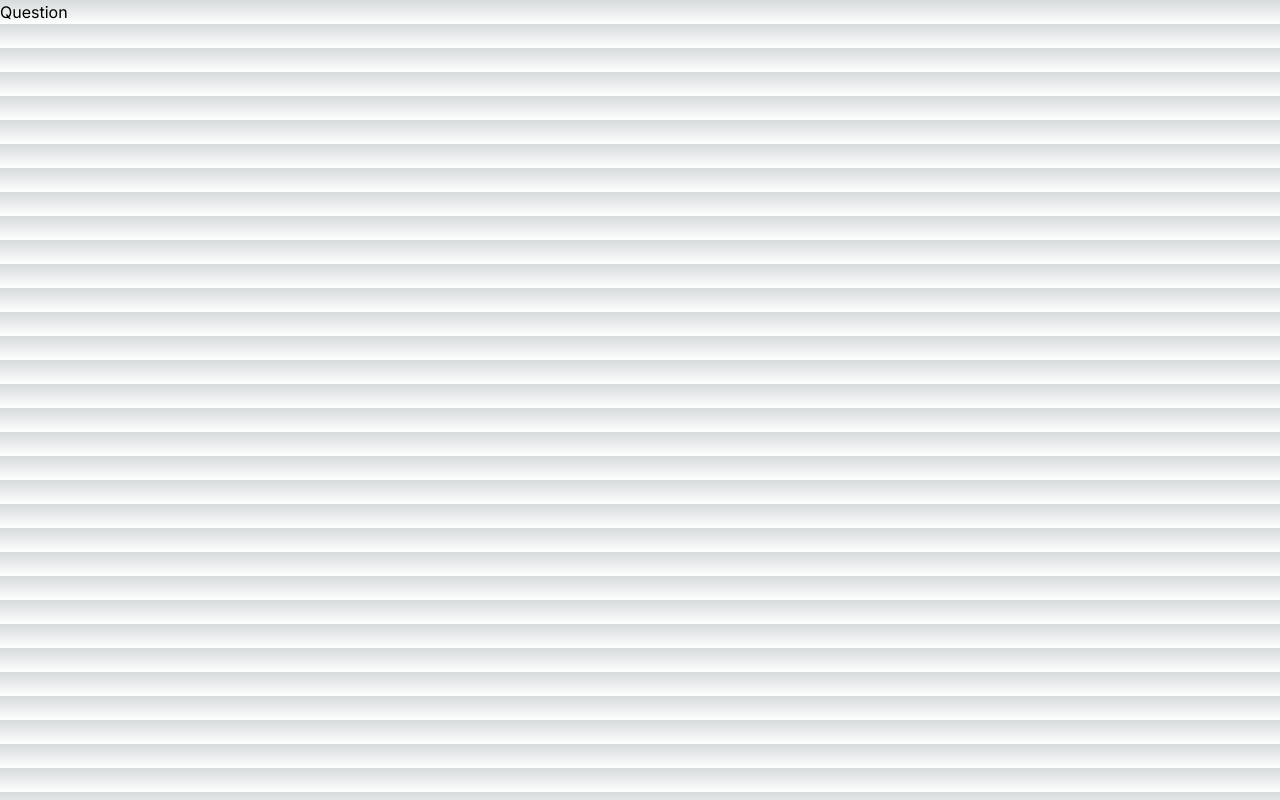
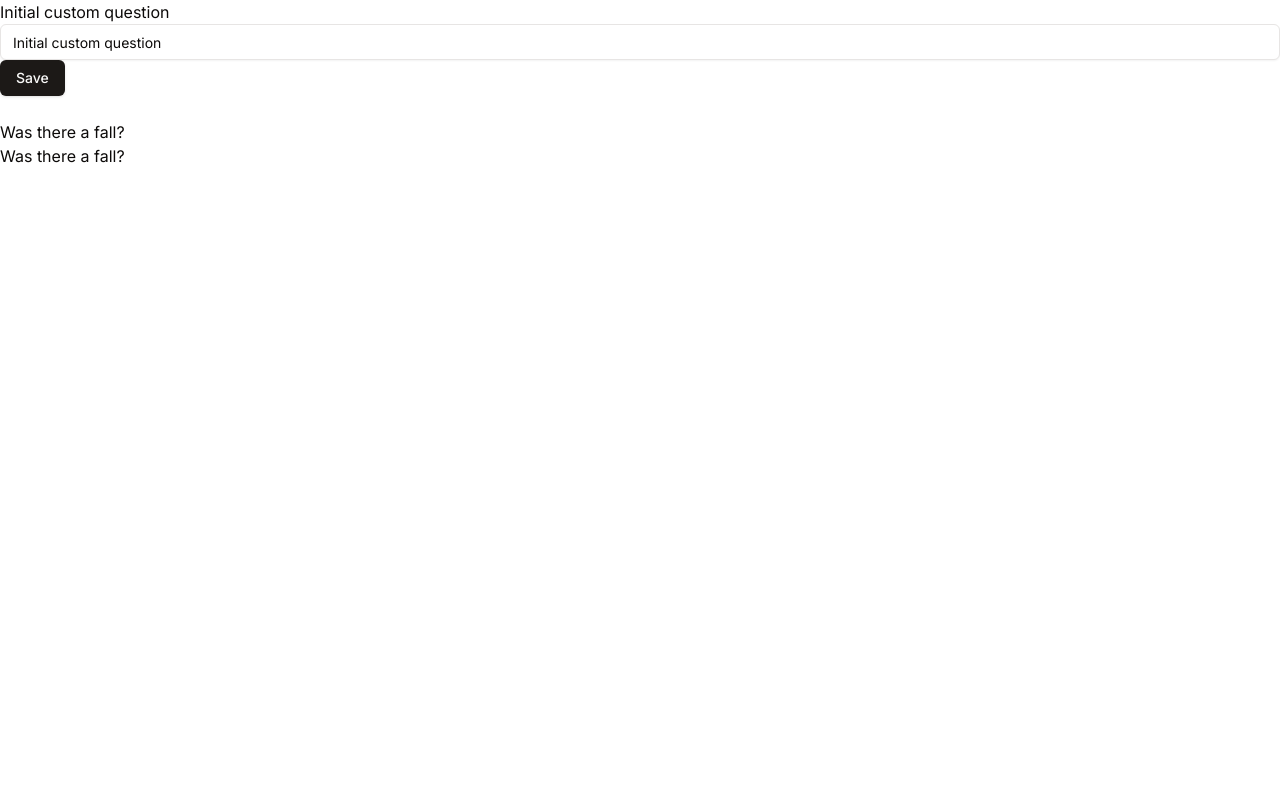
Before and after one commit to efiliba/wizard_maker, a Next.js app: page / in a window 1280 px wide. Built offline with nearby package versions, Linux system fonts and the light colour scheme.

Commit message:
Add and configure shadcn

```diff
--- a/app/globals.css
+++ b/app/globals.css
@@ -2,26 +2,77 @@
 @tailwind components;
 @tailwind utilities;
 
+@layer base {
   :root {
-  --foreground-rgb: 0, 0, 0;
-  --background-start-rgb: 214, 219, 220;
-  --background-end-rgb: 255, 255, 255;
+    --background: 0 0% 100%;
+    --foreground: 20 14.3% 4.1%;
+
+    --muted: 60 4.8% 95.9%;
+    --muted-foreground: 25 5.3% 44.7%;
+
+    --popover: 0 0% 100%;
+    --popover-foreground: 20 14.3% 4.1%;
+
+    --card: 0 0% 100%;
+    --card-foreground: 20 14.3% 4.1%;
+
+    --border: 20 5.9% 90%;
+    --input: 20 5.9% 90%;
+
+    --primary: 24 9.8% 10%;
+    --primary-foreground: 60 9.1% 97.8%;
+
+    --secondary: 60 4.8% 95.9%;
+    --secondary-foreground: 24 9.8% 10%;
+
+    --accent: 60 4.8% 95.9%;
+    --accent-foreground: 24 9.8% 10%;
+
+    --destructive: 0 84.2% 60.2%;
+    --destructive-foreground: 60 9.1% 97.8%;
+
+    --ring: 24 5.4% 63.9%;
+
+    --radius: 0.5rem;
   }
 
   @media (prefers-color-scheme: dark) {
     :root {
-    --foreground-rgb: 255, 255, 255;
-    --background-start-rgb: 0, 0, 0;
-    --background-end-rgb: 0, 0, 0;
+      --background: 20 14.3% 4.1%;
+      --foreground: 60 9.1% 97.8%;
+
+      --muted: 12 6.5% 15.1%;
+      --muted-foreground: 24 5.4% 63.9%;
+
+      --popover: 20 14.3% 4.1%;
+      --popover-foreground: 60 9.1% 97.8%;
+
+      --card: 20 14.3% 4.1%;
+      --card-foreground: 60 9.1% 97.8%;
+
+      --border: 12 6.5% 15.1%;
+      --input: 12 6.5% 15.1%;
+
+      --primary: 60 9.1% 97.8%;
+      --primary-foreground: 24 9.8% 10%;
+
+      --secondary: 12 6.5% 15.1%;
+      --secondary-foreground: 60 9.1% 97.8%;
+
+      --accent: 12 6.5% 15.1%;
+      --accent-foreground: 60 9.1% 97.8%;
+
+      --destructive: 0 62.8% 30.6%;
+      --destructive-foreground: 0 85.7% 97.3%;
+
+      --ring: 12 6.5% 15.1%;
     }
   }
 
+  * {
+    @apply border-border;
+  }
   body {
-  color: rgb(var(--foreground-rgb));
-  background: linear-gradient(
-      to bottom,
-      transparent,
-      rgb(var(--background-end-rgb))
-    )
-    rgb(var(--background-start-rgb));
+    @apply bg-background text-foreground;
   }
+}
--- a/components/maker/Maker.tsx
+++ b/components/maker/Maker.tsx
@@ -1,6 +1,27 @@
+import { revalidatePath } from 'next/cache';
+
 import { Question } from '@/components';
 
-export const Maker = () =>
-  <div className="">
-    <Question />
-  </div>;
+const serverState = {
+  question: 'Initial custom question',
+};
+
+export const Maker = () => {
+  const handleSaveQuestion = async (question: string) => {
+    "use server";
+
+    await new Promise(resolve => setTimeout(resolve, 500));
+
+    serverState.question = question;
+
+    revalidatePath('/');
+  };
+
+  return (
+    <div className="">
+      <Question editMode question={serverState.question} onSave={handleSaveQuestion} />
+      <br />
+      <Question question="Was there a fall?" />
+    </div>
+  );
+};
--- /dev/null
+++ b/components/question/EditQuestion.tsx
@@ -0,0 +1,35 @@
+"use client";
+
+import { ChangeEvent, useState, useTransition } from 'react';
+import { ReloadIcon } from '@radix-ui/react-icons';
+import { Input, Button } from '@/components/ui';
+
+type Props = {
+  initialQuestion?: string,
+  onSaveQuestion: (question: string) => Promise<void>,
+};
+
+export const EditQuestion = ({ initialQuestion = '', onSaveQuestion }: Props) => {
+  const [question, setQuestion] = useState(initialQuestion);
+
+  const [pending, startTransition] = useTransition();
+
+  const handleUpdateQuestion = (input: ChangeEvent<HTMLInputElement>) => setQuestion(input.target.value);
+
+  const handleSaveQuestion = () => startTransition(() => onSaveQuestion(question));
+
+  return (
+    <div>
+      <Input type="text" placeholder="Enter question" value={question} onChange={handleUpdateQuestion} />
+      <Button disabled={pending} onClick={handleSaveQuestion}>
+        {pending
+          ? <>
+              <ReloadIcon className="mr-2 h-4 w-4 animate-spin" />
+              Saving
+            </>
+          : <>Save</>
+        }
+      </Button>
+    </div>
+  );
+};
--- a/components/question/Question.tsx
+++ b/components/question/Question.tsx
@@ -1,4 +1,24 @@
-export const Question = () =>
-  <div className="">
-    Question
-  </div>;
+import { EditQuestion } from './EditQuestion';
+
+type Props = {
+  editMode?: false,
+  question: string,
+  onSave?: (question: string) => Promise<void>,
+} | {
+  editMode: true,
+  question?: string,
+  onSave: (question: string) => Promise<void>,
+};
+
+export const Question = ({ editMode = false, question, onSave = () => Promise.resolve() }: Props) => {
+  return (
+    <div className="">
+      {question}
+      <br />
+      {editMode
+        ? <EditQuestion initialQuestion={question} onSaveQuestion={onSave}/>
+        : question
+      }
+    </div>
+  );
+};
--- /dev/null
+++ b/components/ui/button.tsx
@@ -0,0 +1,57 @@
+import * as React from "react"
+import { Slot } from "@radix-ui/react-slot"
+import { cva, type VariantProps } from "class-variance-authority"
+
+import { cn } from "@/lib/utils"
+
+const buttonVariants = cva(
+  "inline-flex items-center justify-center rounded-md text-sm font-medium transition-colors focus-visible:outline-none focus-visible:ring-1 focus-visible:ring-ring disabled:pointer-events-none disabled:opacity-50",
+  {
+    variants: {
+      variant: {
+        default:
+          "bg-primary text-primary-foreground shadow hover:bg-primary/90",
+        destructive:
+          "bg-destructive text-destructive-foreground shadow-sm hover:bg-destructive/90",
+        outline:
+          "border border-input bg-background shadow-sm hover:bg-accent hover:text-accent-foreground",
+        secondary:
+          "bg-secondary text-secondary-foreground shadow-sm hover:bg-secondary/80",
+        ghost: "hover:bg-accent hover:text-accent-foreground",
+        link: "text-primary underline-offset-4 hover:underline",
+      },
+      size: {
+        default: "h-9 px-4 py-2",
+        sm: "h-8 rounded-md px-3 text-xs",
+        lg: "h-10 rounded-md px-8",
+        icon: "h-9 w-9",
+      },
+    },
+    defaultVariants: {
+      variant: "default",
+      size: "default",
+    },
+  }
+)
+
+export interface ButtonProps
+  extends React.ButtonHTMLAttributes<HTMLButtonElement>,
+    VariantProps<typeof buttonVariants> {
+  asChild?: boolean
+}
+
+const Button = React.forwardRef<HTMLButtonElement, ButtonProps>(
+  ({ className, variant, size, asChild = false, ...props }, ref) => {
+    const Comp = asChild ? Slot : "button"
+    return (
+      <Comp
+        className={cn(buttonVariants({ variant, size, className }))}
+        ref={ref}
+        {...props}
+      />
+    )
+  }
+)
+Button.displayName = "Button"
+
+export { Button, buttonVariants }
--- /dev/null
+++ b/components/ui/index.ts
@@ -0,0 +1,2 @@
+export * from './button';
+export * from './input';
--- /dev/null
+++ b/components/ui/input.tsx
@@ -0,0 +1,25 @@
+import * as React from "react"
+
+import { cn } from "@/lib/utils"
+
+export interface InputProps
+  extends React.InputHTMLAttributes<HTMLInputElement> {}
+
+const Input = React.forwardRef<HTMLInputElement, InputProps>(
+  ({ className, type, ...props }, ref) => {
+    return (
+      <input
+        type={type}
+        className={cn(
+          "flex h-9 w-full rounded-md border border-input bg-background px-3 py-1 text-sm shadow-sm transition-colors file:border-0 file:bg-transparent file:text-sm file:font-medium placeholder:text-muted-foreground focus-visible:outline-none focus-visible:ring-1 focus-visible:ring-ring disabled:cursor-not-allowed disabled:opacity-50",
+          className
+        )}
+        ref={ref}
+        {...props}
+      />
+    )
+  }
+)
+Input.displayName = "Input"
+
+export { Input }
--- /dev/null
+++ b/lib/utils.ts
@@ -0,0 +1,6 @@
+import { type ClassValue, clsx } from "clsx"
+import { twMerge } from "tailwind-merge"
+
+export function cn(...inputs: ClassValue[]) {
+  return twMerge(clsx(inputs))
+}
--- a/next.config.js
+++ b/next.config.js
@@ -1,4 +1,8 @@
 /** @type {import('next').NextConfig} */
-const nextConfig = {}
+const nextConfig = {
+  experimental: {
+    serverActions: true,
+  },
+};
 
 module.exports = nextConfig
--- a/package.json
+++ b/package.json
@@ -9,17 +9,23 @@
     "lint": "next lint"
   },
   "dependencies": {
+    "@radix-ui/react-icons": "^1.3.0",
+    "@radix-ui/react-slot": "^1.0.2",
     "@types/node": "20.4.4",
     "@types/react": "18.2.16",
     "@types/react-dom": "18.2.7",
     "autoprefixer": "10.4.14",
+    "class-variance-authority": "^0.7.0",
+    "clsx": "^2.0.0",
     "eslint": "8.45.0",
     "eslint-config-next": "13.4.12",
     "next": "13.4.12",
     "postcss": "8.4.27",
     "react": "18.2.0",
     "react-dom": "18.2.0",
+    "tailwind-merge": "^1.14.0",
     "tailwindcss": "3.3.3",
+    "tailwindcss-animate": "^1.0.6",
     "typescript": "5.1.6"
   }
 }
--- a/tailwind.config.js
+++ b/tailwind.config.js
@@ -1,18 +1,74 @@
 /** @type {import('tailwindcss').Config} */
 module.exports = {
+  darkMode: ['class'],
   content: [
-    './pages/**/*.{js,ts,jsx,tsx,mdx}',
-    './components/**/*.{js,ts,jsx,tsx,mdx}',
-    './app/**/*.{js,ts,jsx,tsx,mdx}',
-  ],
+    './app/**/*.{ts,tsx}',
+    './components/**/*.{ts,tsx}',
+	],
   theme: {
+    container: {
+      center: true,
+      padding: '2rem',
+      screens: {
+        '2xl': '1400px',
+      },
+    },
     extend: {
-      backgroundImage: {
-        'gradient-radial': 'radial-gradient(var(--tw-gradient-stops))',
-        'gradient-conic':
-          'conic-gradient(from 180deg at 50% 50%, var(--tw-gradient-stops))',
+      colors: {
+        border: 'hsl(var(--border))',
+        input: 'hsl(var(--input))',
+        ring: 'hsl(var(--ring))',
+        background: 'hsl(var(--background))',
+        foreground: 'hsl(var(--foreground))',
+        primary: {
+          DEFAULT: 'hsl(var(--primary))',
+          foreground: 'hsl(var(--primary-foreground))',
+        },
+        secondary: {
+          DEFAULT: 'hsl(var(--secondary))',
+          foreground: 'hsl(var(--secondary-foreground))',
+        },
+        destructive: {
+          DEFAULT: 'hsl(var(--destructive))',
+          foreground: 'hsl(var(--destructive-foreground))',
+        },
+        muted: {
+          DEFAULT: 'hsl(var(--muted))',
+          foreground: 'hsl(var(--muted-foreground))',
+        },
+        accent: {
+          DEFAULT: 'hsl(var(--accent))',
+          foreground: 'hsl(var(--accent-foreground))',
+        },
+        popover: {
+          DEFAULT: 'hsl(var(--popover))',
+          foreground: 'hsl(var(--popover-foreground))',
+        },
+        card: {
+          DEFAULT: 'hsl(var(--card))',
+          foreground: 'hsl(var(--card-foreground))',
+        },
+      },
+      borderRadius: {
+        lg: 'var(--radius)',
+        md: 'calc(var(--radius) - 2px)',
+        sm: 'calc(var(--radius) - 4px)',
+      },
+      keyframes: {
+        'accordion-down': {
+          from: { height: 0 },
+          to: { height: 'var(--radix-accordion-content-height)' },
+        },
+        'accordion-up': {
+          from: { height: 'var(--radix-accordion-content-height)' },
+          to: { height: 0 },
+        },
+      },
+      animation: {
+        'accordion-down': 'accordion-down 0.2s ease-out',
+        'accordion-up': 'accordion-up 0.2s ease-out',
       },
     },
   },
-  plugins: [],
+  plugins: [require('tailwindcss-animate')],
 }
```
Also changed, not shown: 1 other file (tests, documents, lock files or other folders). Lines whose indentation alone changed are shown as unchanged.
